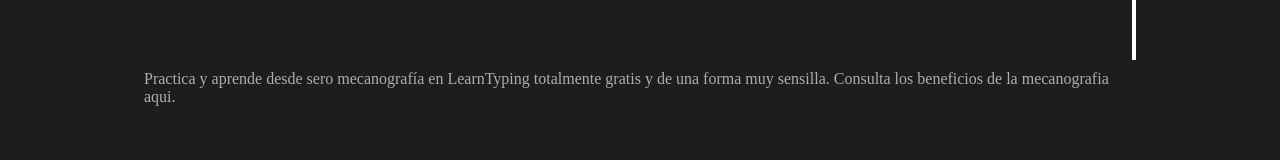
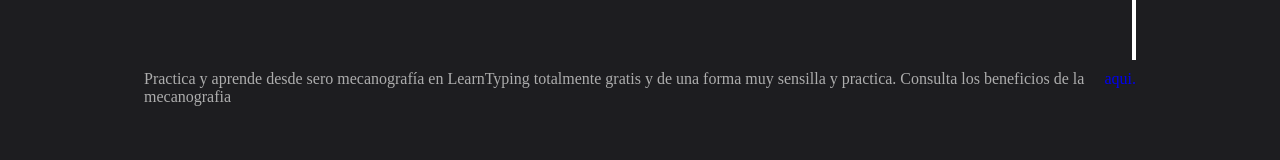
Before and after one commit to lozky/LearnTyping, a plain HTML site: page index.html in a window 1280 px wide. Shown: the part 701-861 px from the top of the page. Drawn offline with Linux system fonts and the light colour scheme.

Commit message:
Agregando link para porque

```diff
--- a/index.html
+++ b/index.html
@@ -32,7 +32,7 @@
         <span>Welcome<br> to <br>LearnTyping.</span> <!-- >>=====> Estas son una increibles fechas <=====<< -->
     </header>
     <p class="parrafos">
-        Practica y aprende desde sero mecanografía en LearnTyping totalmente gratis y de una forma muy sensilla. Consulta los beneficios de la mecanografia aqui.
+        Practica y aprende desde sero mecanografía en LearnTyping totalmente gratis y de una forma muy sensilla y practica. Consulta los beneficios de la mecanografia <a href="porque.html">aqui.</a>
     </p>
     <div id="divicion"></div>
     <hr>
```
